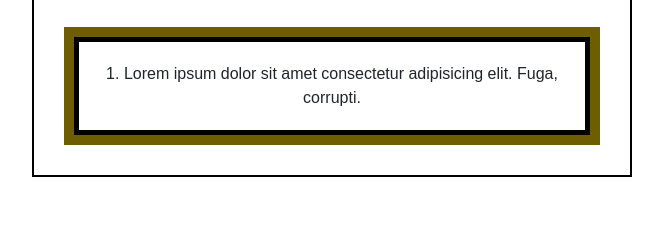
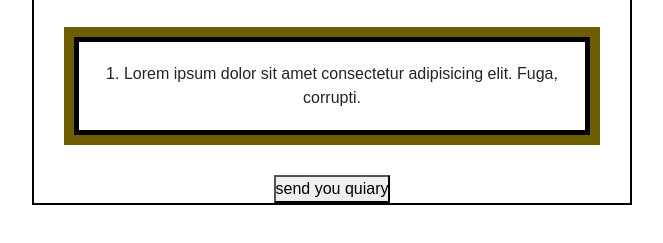
Before and after one commit to mhfaysal124/card-design, a plain HTML site: page index.html in a window 1280 px wide. Shown: the part 53-296 px from the top of the page, without its empty margins (308-971 px from the left). Drawn offline with Linux system fonts and the light colour scheme.

Commit message:
add button

```diff
--- a/index.html
+++ b/index.html
@@ -13,6 +13,8 @@
    <div class="one">
     <h2>CSS Outline</h2>
     <p>1. Lorem ipsum dolor sit amet consectetur adipisicing elit. Fuga, corrupti.</p>
+
+    <button>send you quiary</button>
    </div>
 
 
```
